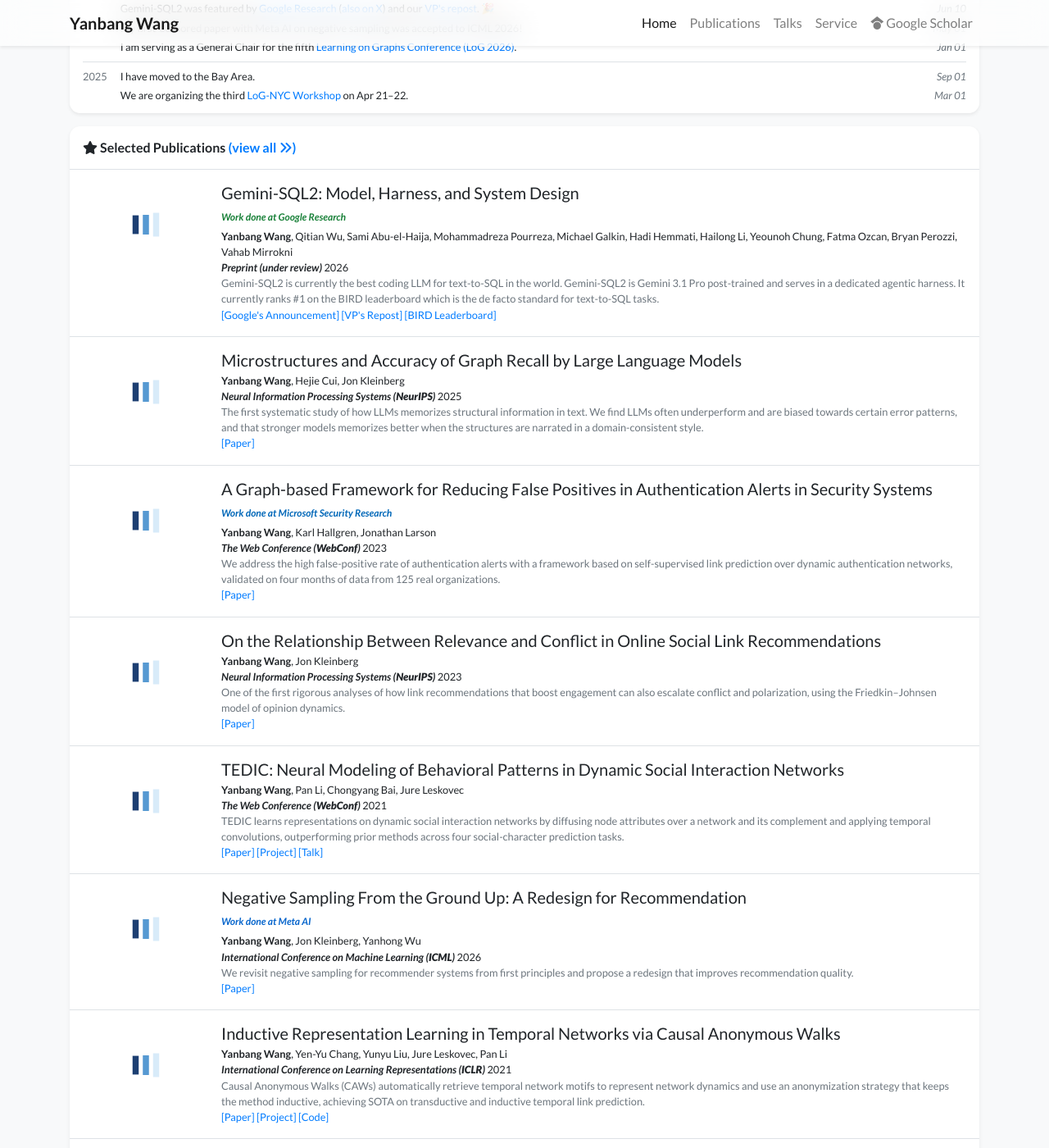
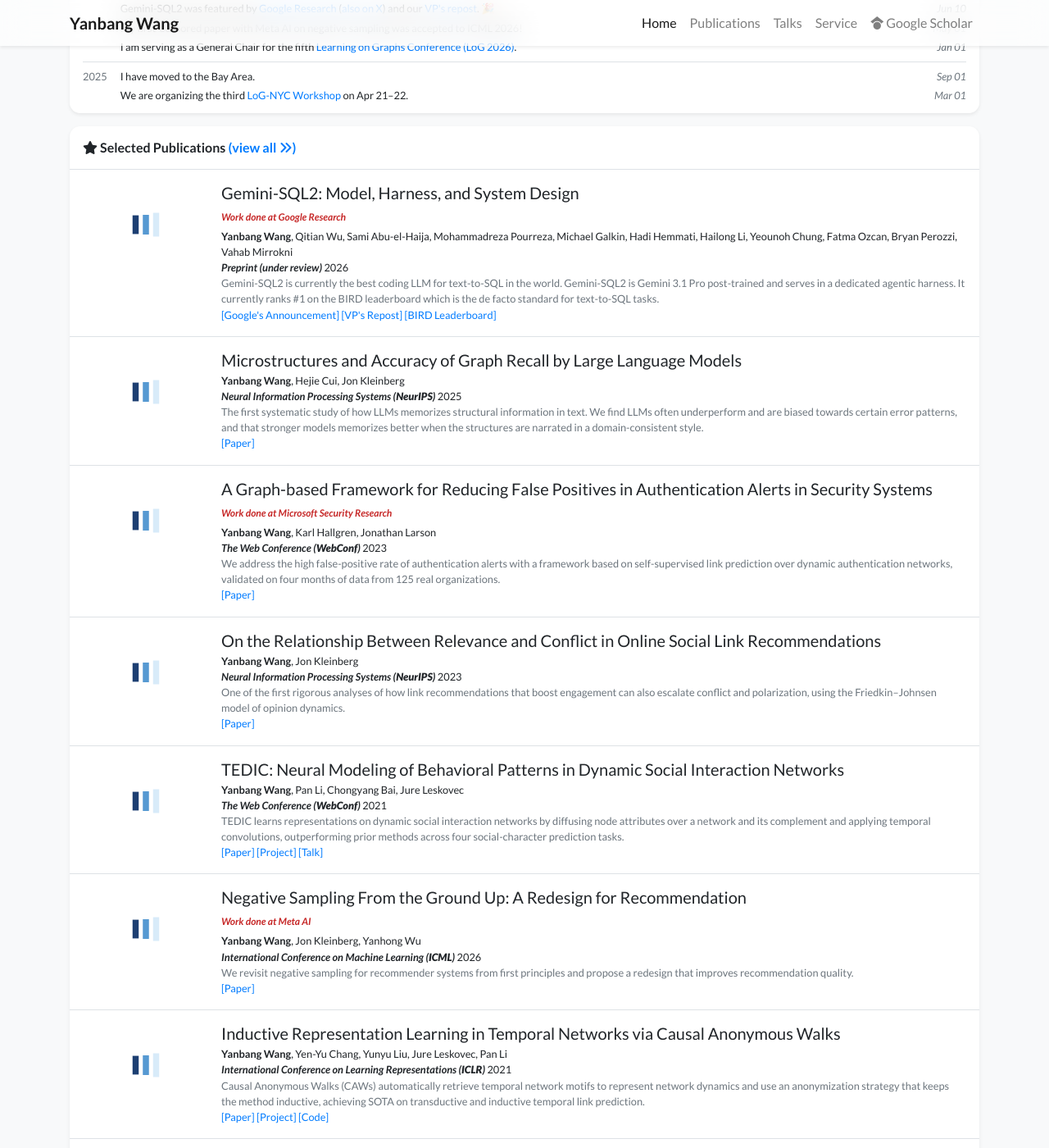
Before and after one commit to Abel0828/abel0828.github.io, a Jekyll site: the page built from index.html, in a window 1280 px wide and 1400 px high, scrolled down 1154 px. Shown: the whole window at 82% size. Built offline with Jekyll 4.4.1, drawn with Linux system fonts in a browser that asks for light colours; nearby versions of some CDN libraries; a style sheet for code colours, icons or effects is not loaded.

Commit message:
Use red for all publication affiliation tags

```diff
--- a/assets/css/global.css
+++ b/assets/css/global.css
@@ -102,15 +102,15 @@ div.lazy {
 }
 
 .publication-workplace--microsoft {
-    color: #0067b8;
+    color: #c62828;
 }
 
 .publication-workplace--google {
-    color: #188038;
+    color: #c62828;
 }
 
 .publication-workplace--meta {
-    color: #0866cc;
+    color: #c62828;
 }
 
 .email-text {
```
